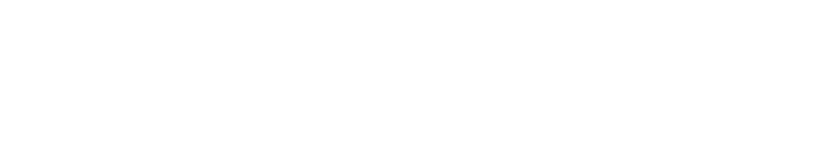
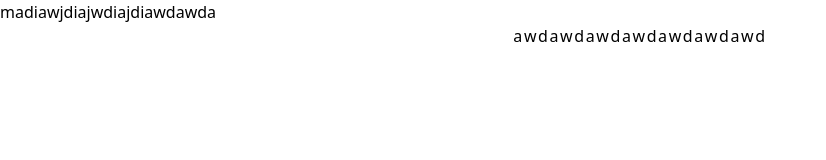
Before and after one commit to MariosPitsali/tailiwind_proj, a plain HTML site: page index.html in a window 1280 px wide. Shown: the whole page, without its empty margins (0-826 px from the left). Drawn offline with nearby package versions, Linux system fonts and the light colour scheme.

Commit message:
first classes!

```diff
--- a/index.html
+++ b/index.html
@@ -1,10 +1,18 @@
-<html>
-    <head>
-		<link href="https://unpkg.com/tailwindcss@^1.0/dist/tailwind.min.css" rel="stylesheet">
+<!DOCTYPE html>
+<html lang="en">
+<head>
+	<meta charset="UTF-8" />
+	<title>Tailwind</title>
+    <link href="https://unpkg.com/tailwindcss@^1.0/dist/tailwind.min.css" rel="stylesheet">
+	<link href="generic.css" rel="stylesheet">
 
-    </head>
-
-    <body>
-
-    </body>
+</head>
+<body>
+	<p class='tracking-normal text-left'>
+        madiawjdiajwdiajdiawdawda
+    </p>
+    <p class='tracking-widest text-center'>
+        awdawdawdawdawdawdawd
+    </p>
+</body>
 </html>
```
